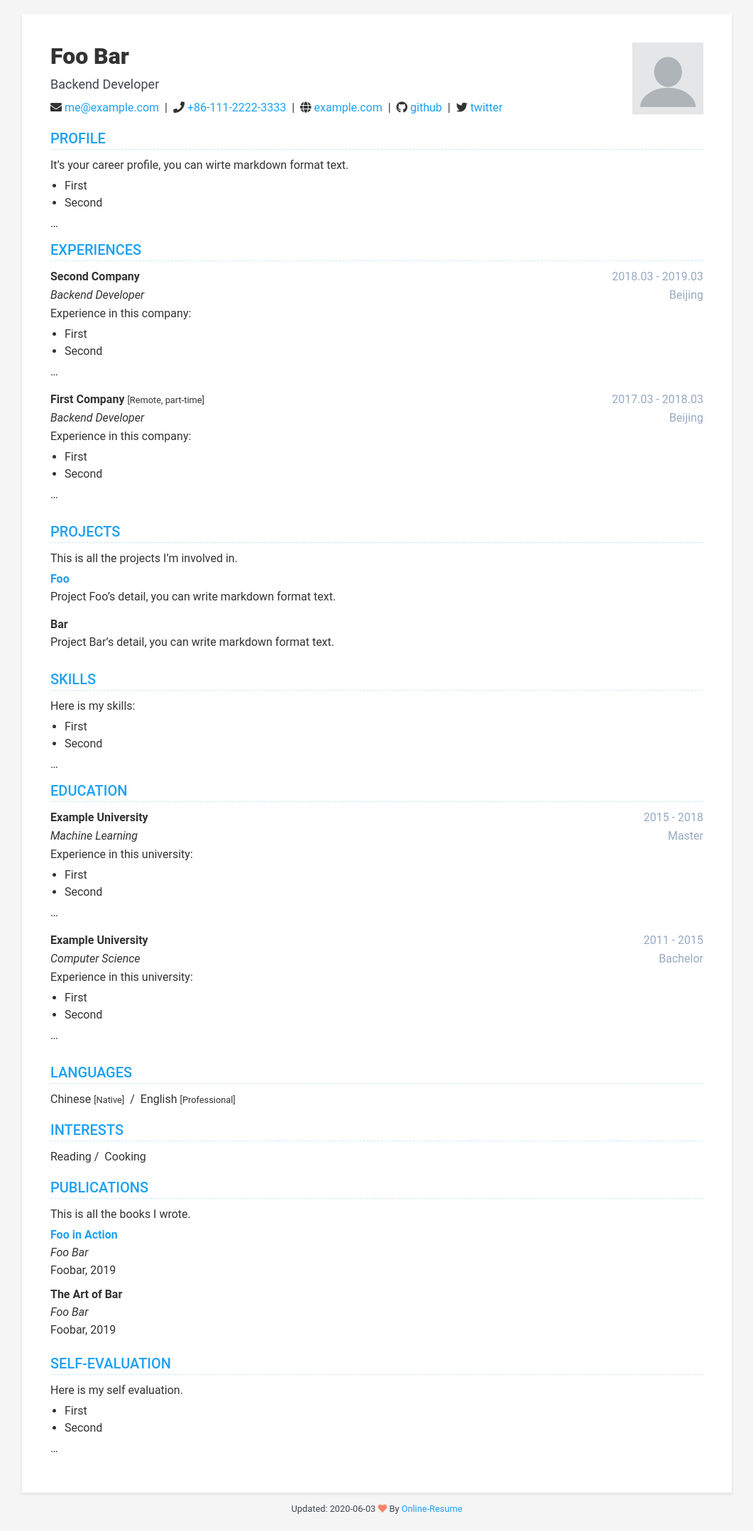
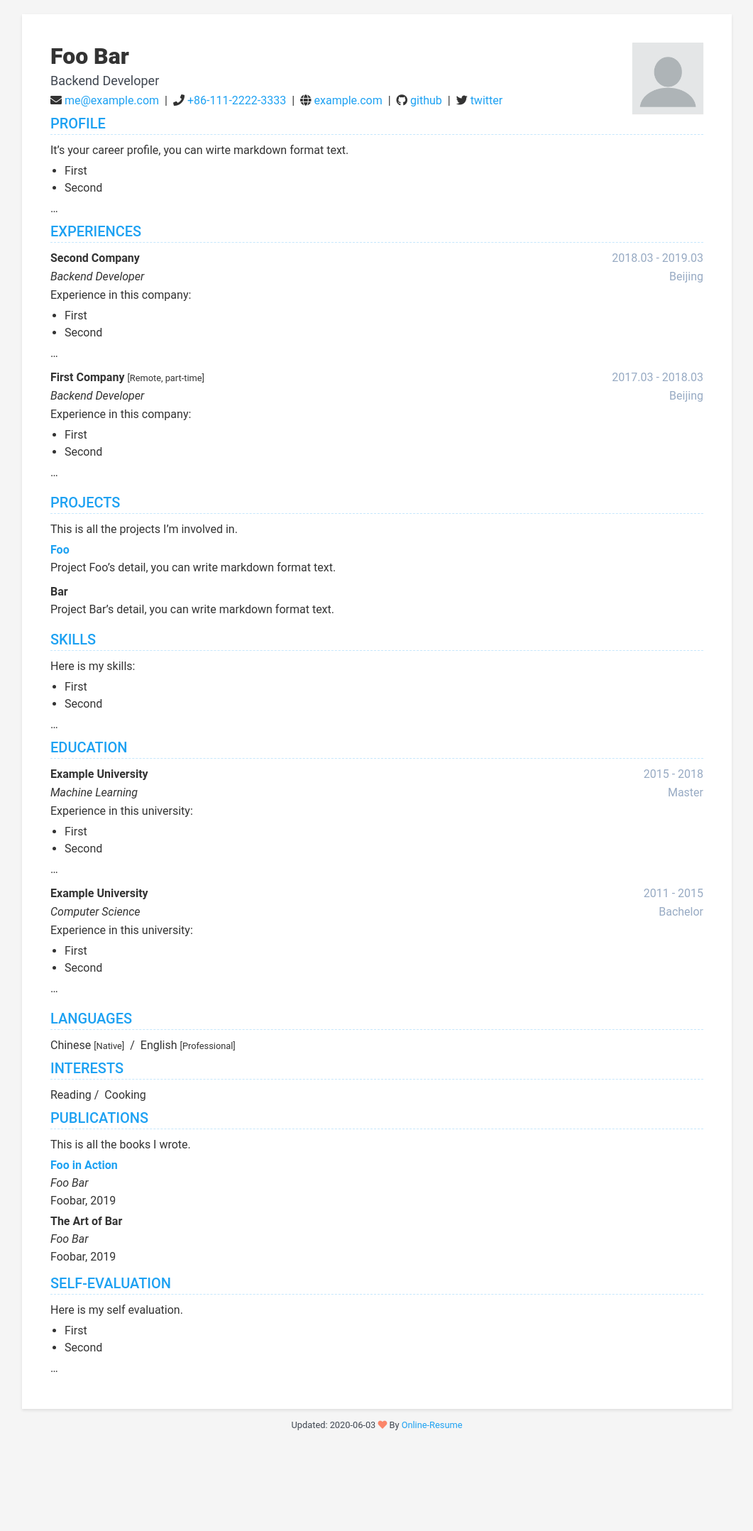
Before and after one commit to tarrex/online-resume, a Jekyll site: the page built from index.html, in a window 1280 px wide. Shown: the whole page at 71% size, without its empty margins (109-1170 px from the left). Built offline with Jekyll 4.4.1, drawn with Linux system fonts in a browser that asks for light colours; nearby versions of some CDN libraries; after the commit the page ends 2039 px from its top, so only the background shows below that.

Commit message:
chore: update style

```diff
--- a/_sass/_base.scss
+++ b/_sass/_base.scss
@@ -10,10 +10,12 @@
 
 a {
     color: $theme-color;
+
     &:hover {
         text-decoration: none;
         color: darken($theme-color, 10%);
     }
+
     &:focus {
         text-decoration: none;
     }
@@ -44,14 +46,14 @@
     }
 
     .section {
-        margin-bottom: $spacing-unit / 2;
+        margin-bottom: $spacing-unit / 4;
     }
 
     .name {
         font-size: $huge-font-size;
         font-weight: 900;
         margin-top: 0;
-        margin-bottom: $spacing-unit / 2;
+        margin-bottom: $spacing-unit / 4;
     }
 
     .title {
@@ -59,18 +61,20 @@
         font-size: $middle-font-size;
         font-weight: $base-font-weight;
         margin-top: 0;
-        margin-bottom: $spacing-unit / 2;
+        margin-bottom: $spacing-unit / 4;
     }
 
     .contact-list {
+        margin-bottom: $spacing-unit / 4;
+
         li {
             display: inline;
             white-space: nowrap;
-        }
 
-        li:not(:last-child)::after {
-            content: "|";
-            margin: 0 .25em;
+            &:not(:last-child)::after {
+                content: "|";
+                margin: 0 .25em;
+            }
         }
     }
 
@@ -83,7 +87,7 @@
     }
 
     .item {
-        padding-bottom: $spacing-unit / 2;
+        padding-bottom: $spacing-unit / 4;
     }
 
     .upper-row {
@@ -115,13 +119,16 @@
     }
 
     .languages-list, .interests-list {
+        margin-bottom: $spacing-unit / 4;
+
         li {
             display: inline;
-        }
+            white-space: nowrap;
 
-        li:not(:last-child)::after {
-            content: "/";
-            margin: 0 .25em;
+            &:not(:last-child)::after {
+                content: "/";
+                margin: 0 .25em;
+            }
         }
     }
 
--- a/_sass/_responsive.scss
+++ b/_sass/_responsive.scss
@@ -6,7 +6,7 @@
     }
 
     .wrapper {
-        padding: $spacing-unit;
+        padding: $spacing-unit / 2;
     }
 
     .wrapper {
@@ -25,10 +25,10 @@
             li {
                 display: block;
                 text-align: left;
-            }
 
-            li:not(:last-child)::after {
-                content: "";
+                &:not(:last-child)::after {
+                    content: "";
+                }
             }
         }
 
```
